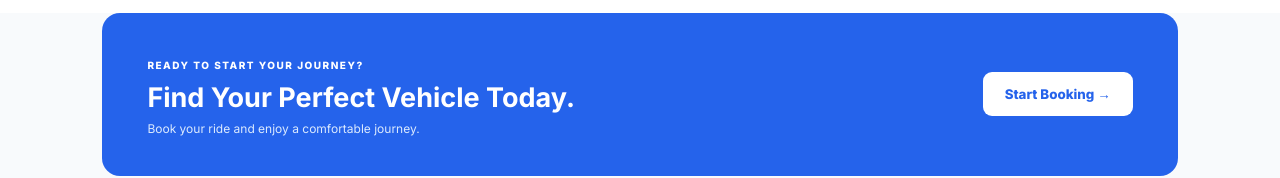
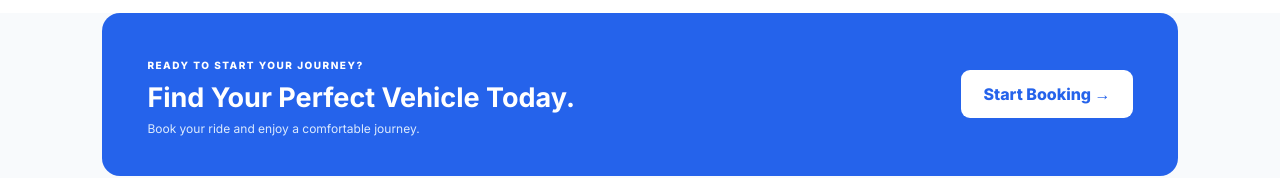
Before and after one commit to KavyanjaliWaskar/Vehicle-App, a React (Vite) app in the folder frontend/: page / in a window 1280 px wide. Shown: the part 2597-2775 px from the top of the page. Built offline with nearby package versions, Linux system fonts and the light colour scheme.

Commit message:
Make start booking button functional

```diff
--- a/frontend/src/App.jsx
+++ b/frontend/src/App.jsx
@@ -786,9 +786,9 @@ setSearchResult({
 
         </div>
 
-        <button className="cta-btn">
-          Start Booking →
-        </button>
+        <Link to="/booking" className="cta-btn">
+  Start Booking →
+</Link>
 
       </section>
 
```
